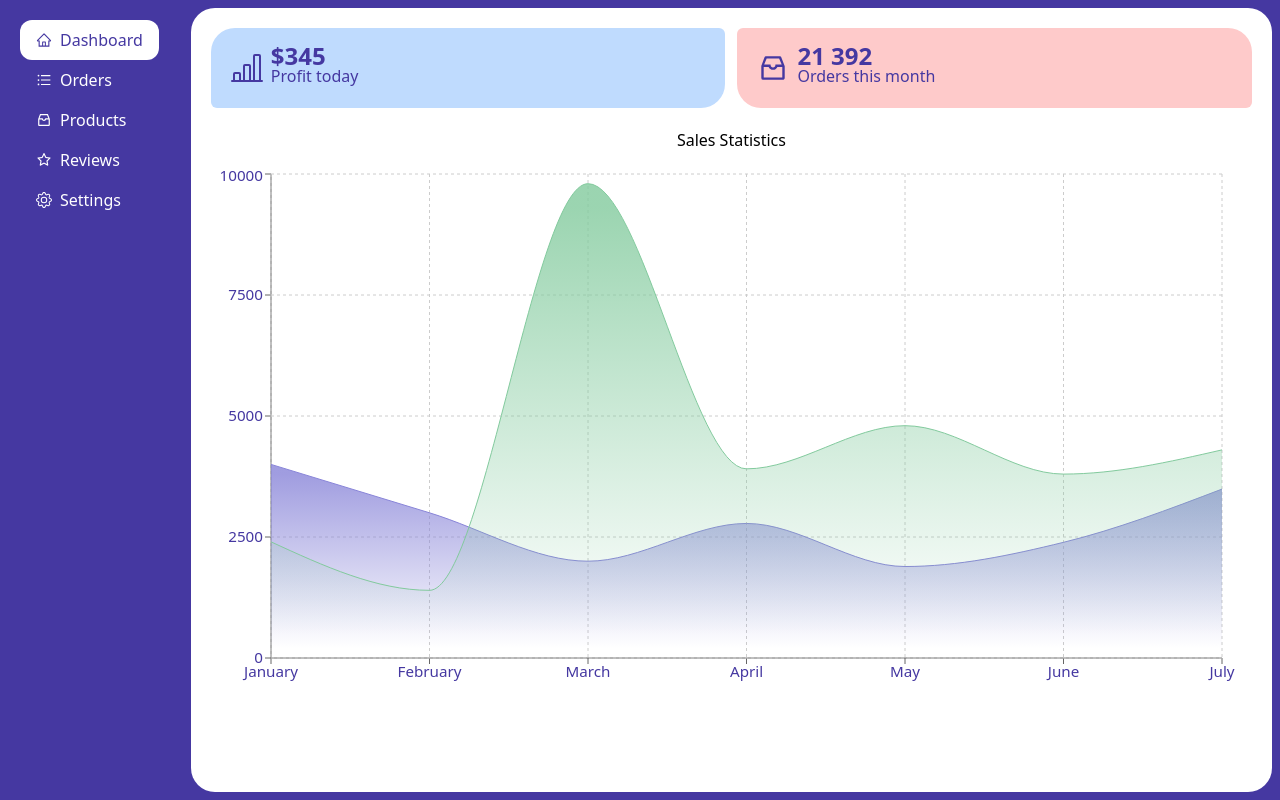
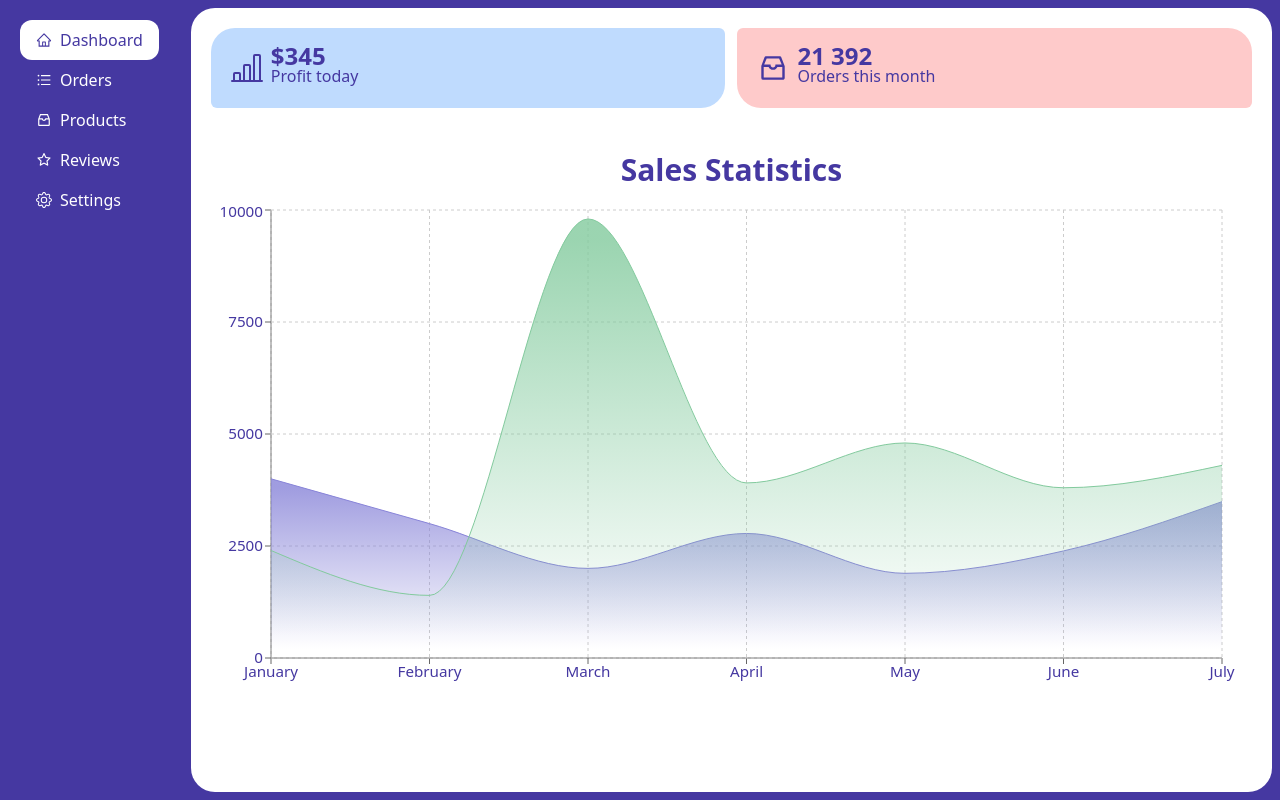
Before and after one commit to gift56/dashboard, a React (Vite) app: page / in a window 1280 px wide. Built offline with nearby package versions, Linux system fonts and the light colour scheme.

Commit message:
adding classes to h2

```diff
--- a/src/components/DashboardContent/ChartBox.jsx
+++ b/src/components/DashboardContent/ChartBox.jsx
@@ -57,7 +57,7 @@ const ChartBox = () => {
 
   return (
     <div className="mt-5 w-full h-[70vh] flex flex-col gap-3 items-center justify-center">
-      <h2>Sales Statistics</h2>
+      <h2 className="font-bold text-primary text-3xl mt-6">Sales Statistics</h2>
       <ResponsiveContainer width={"100%"} height="100%">
         <AreaChart
           width={730}
```
